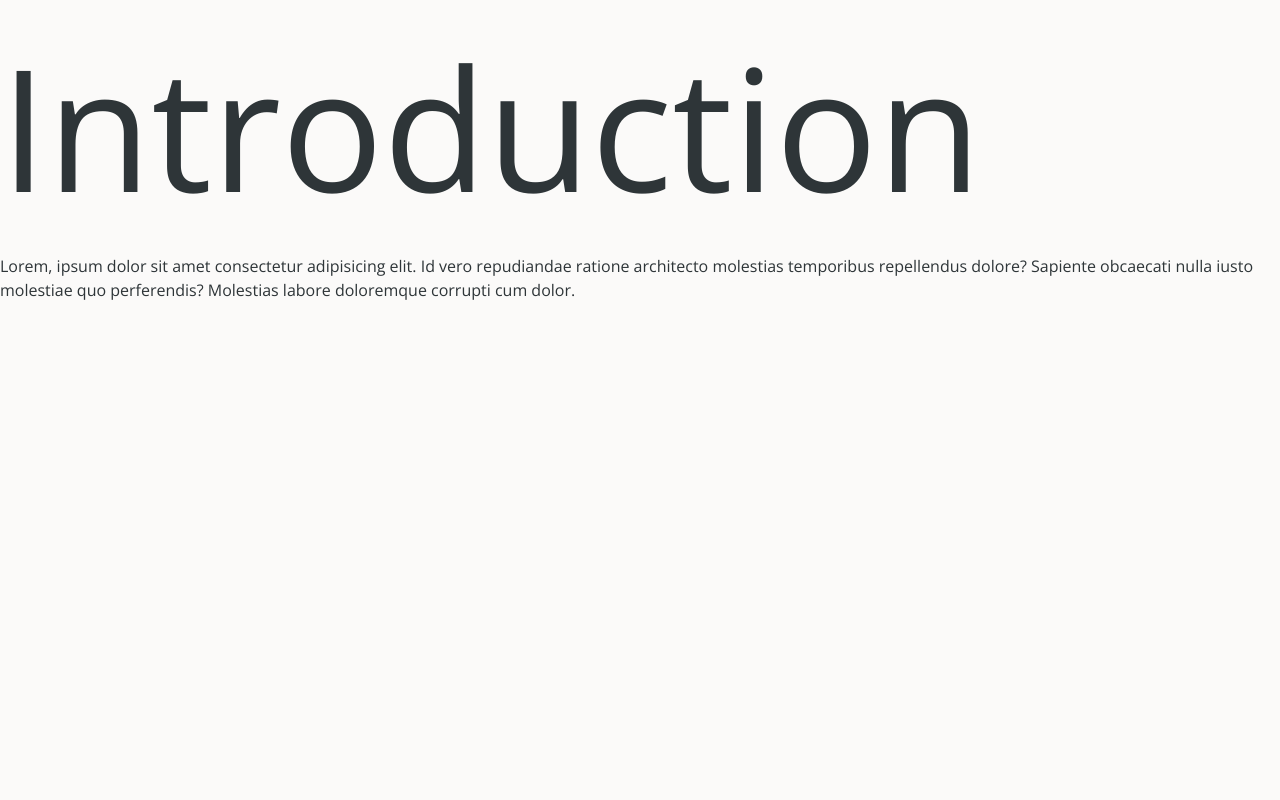
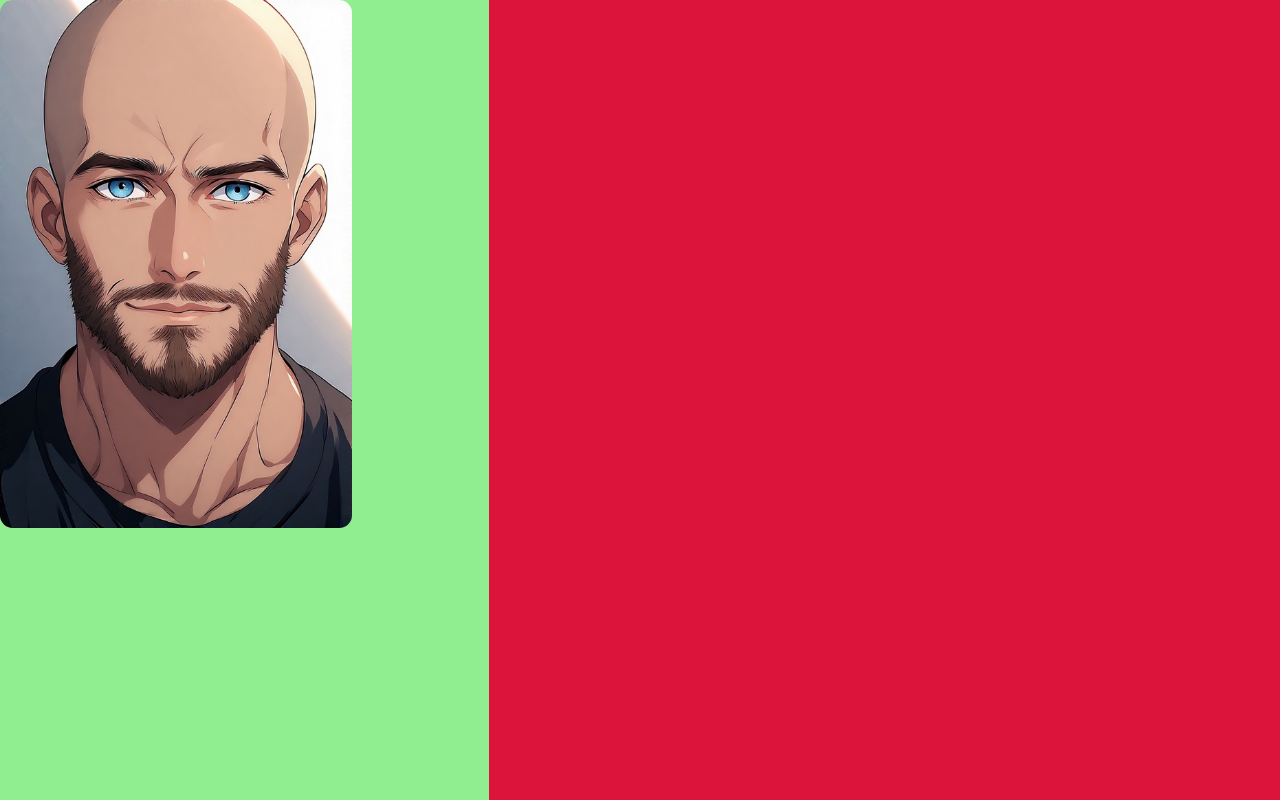
Before and after one commit to Posisteve/introduction, a plain HTML site: page index.html in a window 1280 px wide. Drawn offline with Linux system fonts and the light colour scheme.

Commit message:
main layout angefangen
main layout angefangen

```diff
--- a/css/main_layout.css
+++ b/css/main_layout.css
@@ -6,3 +6,33 @@
 }
 
 /* Desktop */
+
+.main_content {
+    height: 100vh;
+    background-color: aquamarine;
+    display: grid;
+    grid-template-columns: 1fr 1.618fr;
+}
+
+.content_left_wrapper {
+    background-color: green;
+}
+
+.content_left {
+    background-color: lightgreen;
+    height: 100%;
+}
+
+.content_right_wrapper {
+    background-color: crimson;
+}
+
+.content_right {
+    background-color: lightcoral;
+}
+
+.content_left img {
+    /* width: 100%; */
+    max-height: 33rem;
+    border-radius: 0.8rem;
+}
--- a/css/reset.css
+++ b/css/reset.css
@@ -25,7 +25,16 @@ body {
     -webkit-font-smoothing: antialiased;
 }
 
-body, h1, h2, h3, h4, h5, h6, p, ol, ul {
+body,
+h1,
+h2,
+h3,
+h4,
+h5,
+h6,
+p,
+ol,
+ul {
     margin: 0;
     padding: 0;
     font-weight: normal;
@@ -41,7 +50,8 @@ video {
 }
 
 /* kein Listen Style */
-ol, ul {
+ol,
+ul {
     list-style: none;
 }
 
@@ -52,6 +62,11 @@ a {
 }
 
 /* kein Link Style */
-#root, #__next {
+#root,
+#__next {
     isolation: isolate;
 }
+
+.button {
+    outline-color: transparent;
+}
--- a/index.html
+++ b/index.html
@@ -5,17 +5,19 @@
         <meta name="viewport" content="width=device-width, initial-scale=1.0" />
         <meta http-equiv="X-UA-Compatible" content="ie=edge" />
         <link rel="stylesheet" href="css/style.css" />
+        <script src="js/htmx.min.js"></script>
         <title>Introduction</title>
     </head>
     <body>
-    <div>
-      <h1>Introduction</h1>
-      <p>
-        Lorem, ipsum dolor sit amet consectetur adipisicing elit. Id vero
-        repudiandae ratione architecto molestias temporibus repellendus dolore?
-        Sapiente obcaecati nulla iusto molestiae quo perferendis? Molestias
-        labore doloremque corrupti cum dolor.
-      </p>
+        <div class="main_content">
+            <div class="content_left_wrapper">
+                <div class="content_left">
+                    <img src="img/toon_portrait/stylized_001.jpg" alt="toon portait" />
+                </div>
+            </div>
+            <div class="content_right_wrapper">
+                <div class="content_right"></div>
+            </div>
         </div>
     </body>
 </html>
```
Also changed, not shown: img/toon_portrait/stylized_001.jpg (added), img/toon_portrait/stylized_002.jpg (added), img/toon_portrait/stylized_003.jpg (added), img/toon_portrait/stylized_004.jpg (added), img/toon_portrait/stylized_005.jpg (added). Lines whose indentation alone changed are shown as unchanged.
